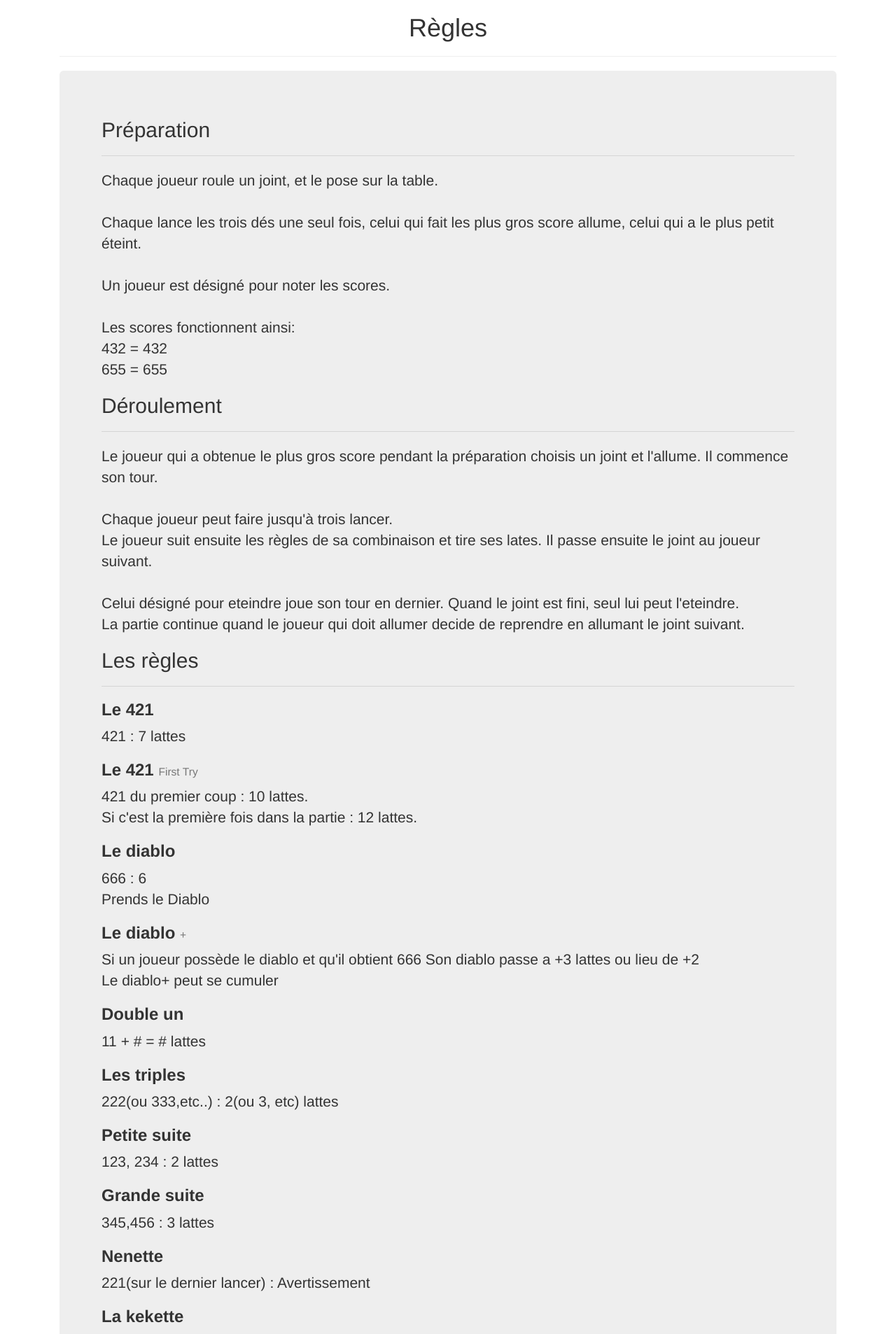
After one commit to TuffBard/421, a PHP site: page /rules.html in a window 1280 px wide. The commit adds this page. Shown: the top 1906 px of the page at 70% size. Run offline with PHP 8.4, Linux system fonts and the light colour scheme.

Commit message:
Add rules
Ajout règles
Ajout lien dans index.php

```diff
--- a/index.php
+++ b/index.php
@@ -87,7 +87,7 @@
           </table>
         </div>
         <div class="col-md-2">
-          <center><button type="button" class="btn btn-default btn_regle">Règles</button></center>
+            <center><button type="button" class="btn btn-default btn_regle"><a href="rules.html" target="_blank">Règles</a></button></center>
         </div>
     </div>
 
--- /dev/null
+++ b/rules.html
@@ -0,0 +1,109 @@
+<!DOCTYPE html>
+<html>
+    <head>
+        <meta charset="utf-8">
+        <title>421</title>
+        <!-- Bootstrap -->
+        <link href="css/bootstrap.min.css" rel="stylesheet">
+        <!-- CSS -->
+        <link href="css/master.css" rel="stylesheet">
+        <!-- jQuery -->
+        <script src="js/jquery-3.1.0.min.js" charset="utf-8"></script>
+        <!-- JS -->
+        <script src="js/master.js"></script>
+        <style>
+            h3{
+                font-weight: bold;
+            }
+        </style>
+    </head>
+    <body>
+
+        <div class="container">
+            <div class="col-md-12">
+                <center><h1>Règles</h1></center>
+                <hr/>
+                <div class="jumbotron">
+                    <h2>Préparation</h2><hr/>
+                    <p>Chaque joueur roule un joint, et le pose sur la table.<br/>
+                        <br/>
+                        Chaque lance les trois dés une seul fois, celui qui fait les plus gros score allume, celui qui a le plus petit éteint.<br/>
+                        <br/>
+                        Un joueur est désigné pour noter les scores.<br/>
+                        <br/>
+                        Les scores fonctionnent ainsi:<br/>
+                        432 = 432<br/>
+                        655 = 655</p>
+                    <h2>Déroulement</h2><hr/>
+                    <p>Le joueur qui a obtenue le plus gros score pendant la préparation choisis un joint et l'allume. Il commence son tour.<br/><br/>
+                        Chaque joueur peut faire jusqu'à trois lancer.<br/>
+                        Le joueur suit ensuite les règles de sa combinaison et tire ses lates. Il passe ensuite le joint au joueur suivant.<br/><br/>
+                        Celui désigné pour eteindre joue son tour en dernier. Quand le joint est fini, seul lui peut l'eteindre.<br/>
+                        La partie continue quand le joueur qui doit allumer decide de reprendre en allumant le joint suivant.</p>
+                    <h2>Les règles</h2><hr/>
+                    <h3>Le 421</h3>
+                    <p>421 : 7 lattes</p>
+                    <h3>Le 421 <small>First Try</small></h3>
+                    <p>421 du premier coup : 10 lattes.<br/>
+                        Si c'est la première fois dans la partie : 12 lattes.</p>
+                    <h3>Le diablo</h3>
+                    <p>666 : 6<br/>
+                        Prends le Diablo</p>
+                    <h3>Le diablo <small>+</small></h3>
+                    <p>Si un joueur possède le diablo et qu'il obtient 666 Son diablo passe a +3 lattes ou lieu de +2<br/>
+                        Le diablo+ peut se cumuler</p>
+                    <h3>Double un</h3>
+                    <p>11 + # = # lattes</p>
+                    <h3>Les triples</h3>
+                    <p>222(ou 333,etc..) : 2(ou 3, etc) lattes</p>
+                    <h3>Petite suite</h3>
+                    <p>123, 234 : 2 lattes</p>
+                    <h3>Grande suite</h3>
+                    <p>345,456 : 3 lattes</p>
+                    <h3>Nenette</h3>
+                    <p>221(sur le dernier lancer) : Avertissement</p>
+                    <h3>La kekette</h3>
+                    <p>113 : 3 lattes<br/>
+                        Donne un avertissement a quelqu'un.</p>
+
+                    <h3>Diablo</h3>
+                    <p>Confère +2 tant qu'il y a une combinaison<br/>
+                        Si un joueur fait un diablo alors qu'un autre joueur possède le diablo, il lui vole.</p>
+                    <h3>Triple cinq</h3>
+                    <p>Relance un dès, si c'est pair, enlève deux point au joueur de son choix, sinon enleve un point.</p>
+                    <h3>Triple quatre</h3>
+                    <p>4 lancer au tour suivant.</p>
+                    <h3>Triple deux</h3>
+                    <p>Choisis un joueur de son choix, a son prochain il a seulement deux lancer.</p>
+                    <h3>Triple un</h3>
+                    <p>111 : 7 lattes</p>
+                    <h3>First try</h3>
+                    <p>Si combinaison au premier lancer, +2 lattes.</p>
+                    <h3>Yolo</h3>
+                    <p>Si les trois dés sont joués au dernier lancer, +1 latte.</p>
+                    <h3><span class="glyphicon glyphicon-warning-sign" aria-hidden="true"></span> Avertissement <span class="glyphicon glyphicon-warning-sign" aria-hidden="true"></span></h3>
+                    <p>Un avertissement est donné dans les cas suivant:</p>
+                    <ul>
+                        <li>Dés cassé</li>
+                        <li>Dés qui tombe de la table</li>
+                        <li>Fume alors que c'est pas son tour</li>
+                        <li>Joue alors que le joueur précédent n'as pas tiré ses lattes</li>
+                        <li>Nenette</li>
+                    </ul>
+                    <br/>
+                    <p><span class="glyphicon glyphicon-minus-sign" aria-hidden="true"></span> 3 avertissements ➡ tu roule <span class="glyphicon glyphicon-minus-sign" aria-hidden="true"></span><br/>
+                        <span class="glyphicon glyphicon-minus-sign" aria-hidden="true"></span> 3 nenettes ➡ tu roule <span class="glyphicon glyphicon-minus-sign" aria-hidden="true"></span></p>
+                    <h3>Toc Toc</h3>
+                    <p>Si un joueur fait 1 et 2 et que ce n'est pas son dernier tour, un autre joueur peu tapé deux fois sur la table ce qui oblige le joueur a tenter le 421.<br/>
+                        <br/>
+                        C'est a dire qu'une fois qu'un joueur a tapé sur la table, le 1 et le 2 sont gelé et le joueur doit jouer le troisième dès jusqu'à obtenir un 4 ou ne plus avoir de lancés.<br/>
+                        <br/>
+                        Si un joueur tape sur la table, tout les autres joueurs (excepté celui qui a lancé les dés) doivent l'imiter ou prendre un avertissement.</p>
+                    <h3>Void</h3>
+                    <p>Toutes les autres combinaisons : 1 latte</p>
+                </div>
+            </div>
+        </div>
+
+    </body>
+</html>
```
